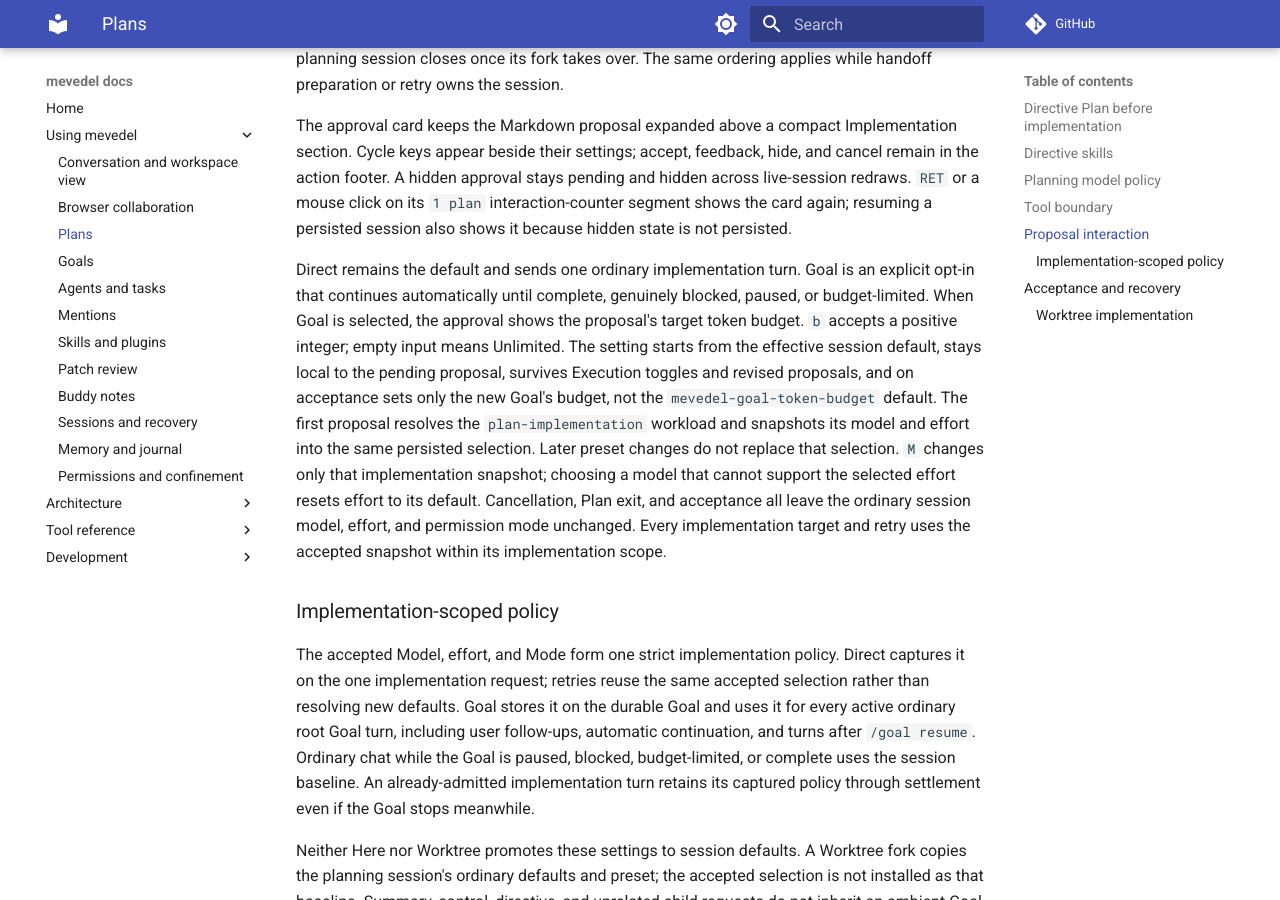
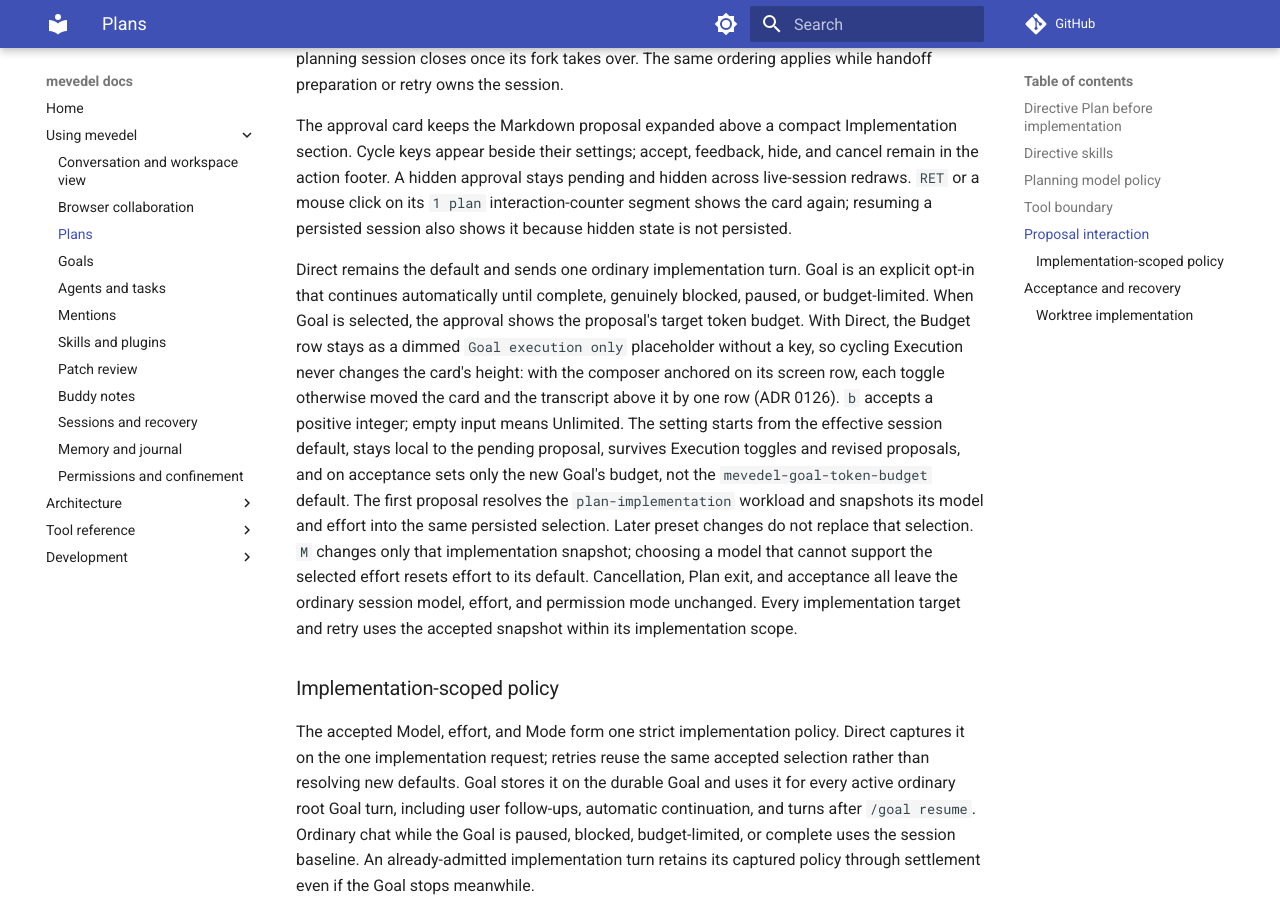
Before and after one commit to FrauH0lle/mevedel, an MkDocs documentation site: the page built from docs/plan-mode.md, in a window 1280 px wide and 900 px high, scrolled down 4974 px. Built offline with MkDocs 1.6.1 and Material for MkDocs 9.7.7, drawn with Linux system fonts in a browser that asks for light colours; comment, search, counter and statistics services are not loaded.

Commit message:
fix(plan): Keep the Budget row while Execution is Direct
The plan approval card showed its Budget row only with Goal execution,
so every `e' toggle added or removed a row.  With the composer anchored
on its screen row, that moved the card and the transcript above it by
one row on each toggle, measured on a one-row change near the card's
end.  The row now stays as a dimmed, keyless "Goal execution only"
placeholder with Direct.

* mevedel-plan-mode.el (mevedel-plan-mode--render-approval): Render the
inert Budget row with Direct.
* test/test-mevedel-plan-mode.el: Cover the row and the constant height.
* docs/plan-mode.md: Describe it.

```diff
--- a/docs/plan-mode.md
+++ b/docs/plan-mode.md
@@ -239,7 +239,11 @@
 Direct remains the default and sends one ordinary implementation turn. Goal is
 an explicit opt-in that continues automatically until complete, genuinely
 blocked, paused, or budget-limited. When Goal is selected, the approval shows
-the proposal's target token budget. `b` accepts a positive integer; empty input
+the proposal's target token budget. With Direct, the Budget row stays as a
+dimmed `Goal execution only` placeholder without a key, so cycling Execution
+never changes the card's height: with the composer anchored on its screen row,
+each toggle otherwise moved the card and the transcript above it by one row
+(ADR 0126). `b` accepts a positive integer; empty input
 means Unlimited. The setting starts from the effective session default, stays
 local to the pending proposal, survives Execution toggles and revised
 proposals, and on acceptance sets only the new Goal's budget, not the
```
Also changed, not shown: 2 other files.
